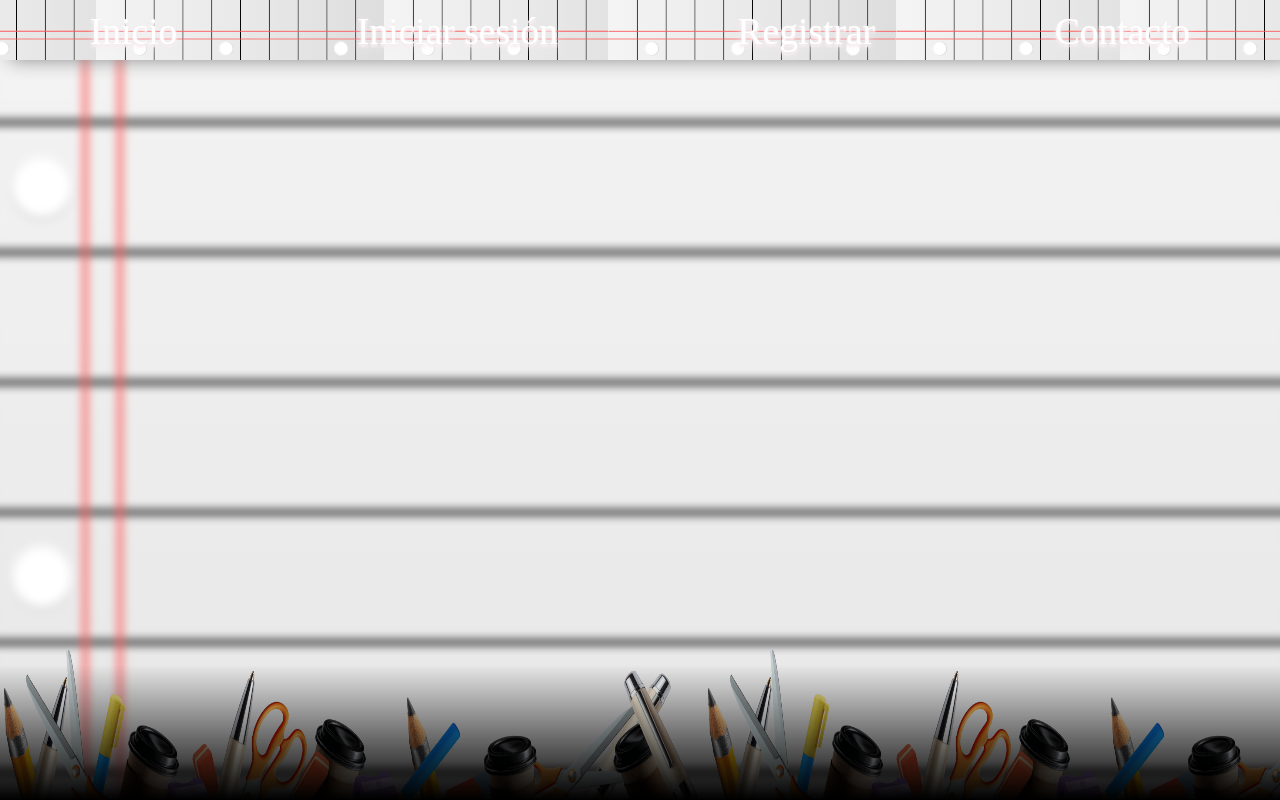
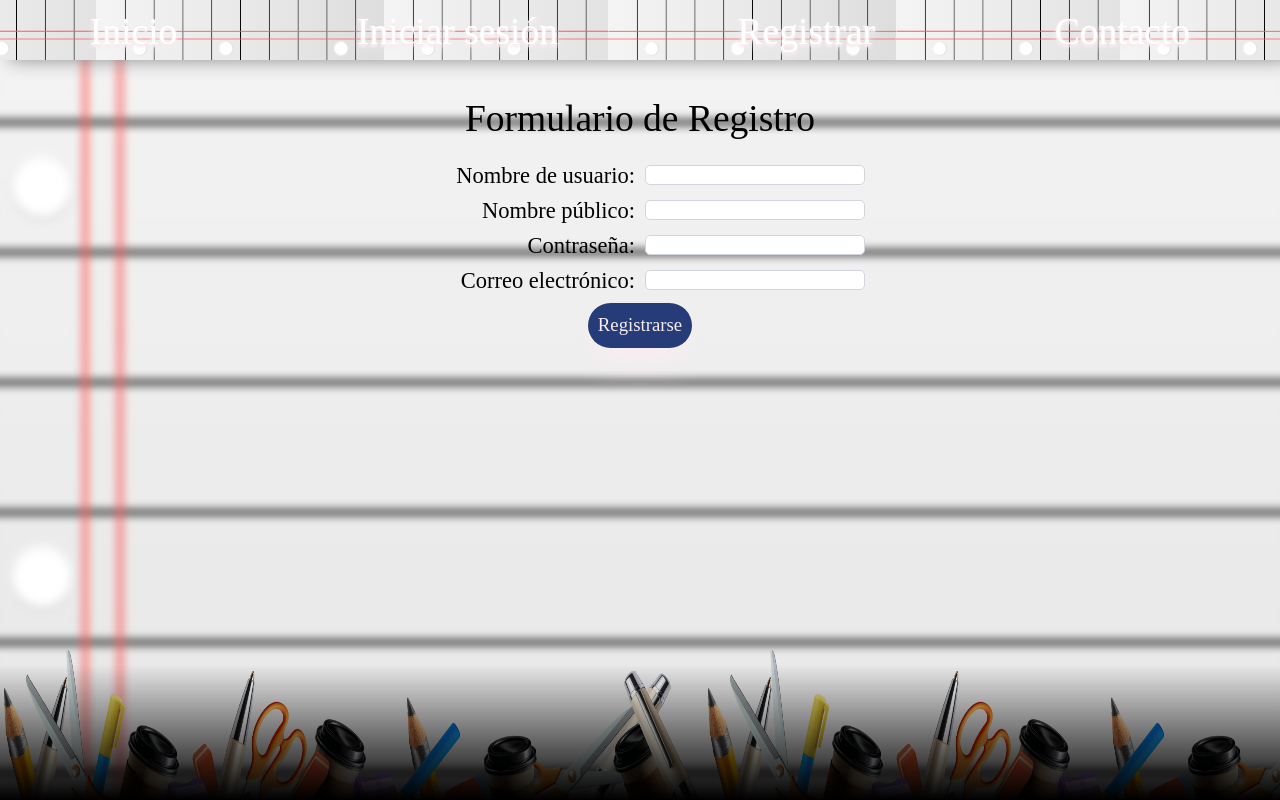
Before and after one commit to juliandonati/frontend-portfolio-reactts, a React (Vite) app: page /register in a window 1280 px wide. Built offline with nearby package versions, Linux system fonts and the light colour scheme; a web font is replaced by a local one.

Commit message:
feat: agregar ruta para registrar usuarios

```diff
--- a/src/App.tsx
+++ b/src/App.tsx
@@ -7,6 +7,7 @@ import LoginPage from "./pages/LoginPage/LoginPage.tsx";
 import ControlPanel from "./pages/ControlPanel/ControlPanel.tsx";
 import {Portfolio} from "./pages/Portfolio/Portfolio.tsx";
 import {PortfolioCreateItem} from "./pages/PortfolioCreateItem/PortfolioCreateItem.tsx";
+import RegisterPage from "./pages/RegisterPage/RegisterPage.tsx";
 
 export interface Token {
     tokenType: string;
@@ -31,6 +32,7 @@ export default function App() {
                 <Routes>
                     <Route path="/" element={<LandingSite/>}/>
                     <Route path="/login" element={<LoginPage/>}/>
+                    <Route path="/register" element={<RegisterPage/>}/>
                     <Route path="/control-panel" element={<ControlPanel/>}/>
                     <Route path="/u/:username/:action" element={<Portfolio/>}/>
                     <Route path="/u/:username/create/:itemType" element={<PortfolioCreateItem/>}/>
--- a/src/components/ui/GenericForm.tsx
+++ b/src/components/ui/GenericForm.tsx
@@ -119,13 +119,21 @@ export default function GenericForm<T>({
             body: isDataMultipart ? formData : formDataEntryValuesString
         })
             .then((response) => {
-                    if (response.ok)
-                        response.json()
-                            .then((responseJson) => {
-                                console.log("JSON Recibido como respuesta: " + responseJson);
-                                if (postFormFunc != undefined)
-                                    postFormFunc(responseJson);
-                            });
+                    if (response.ok) {
+                        const contentType = response.headers.get("content-type");
+                        if (contentType?.includes("application/json"))
+                            response.json()
+                                .then((responseJson) => {
+                                    if (postFormFunc != undefined)
+                                        postFormFunc(responseJson);
+                                });
+                        else
+                            response.text()
+                                .then((responseText)=>{
+                                    if (postFormFunc != undefined)
+                                        postFormFunc(responseText);
+                                })
+                    }
                     else
                         postErrorCallback(response.statusText);
                 }
@@ -174,7 +182,7 @@ export default function GenericForm<T>({
                     switch (formEntry.dataType) {
                         case "string":
                             return (
-                                <div className="form-entry" key={formEntry.name}>
+                                <div className="form-entry" id={`${formEntry.name}Div`} key={formEntry.name}>
                                     <label htmlFor={formEntry.name}
                                            className="form-label"
                                     >{formEntry.label}:</label>
--- /dev/null
+++ b/src/pages/RegisterPage/RegisterPage.css
@@ -0,0 +1,3 @@
+#recoveryEmailDiv{
+    display: none
+}
--- /dev/null
+++ b/src/pages/RegisterPage/RegisterPage.tsx
@@ -0,0 +1,37 @@
+import GenericForm, {type FormStructure} from "../../components/ui/GenericForm.tsx";
+import {useNavigate} from "react-router-dom";
+import {useSuccessDialog} from "../../hooks/useSuccessDialog.ts";
+import {SuccessDialog} from "../../components/layout/Miscellaneous/SuccessDialog.tsx";
+import {useErrorDialog} from "../../hooks/useErrorDialog.ts";
+import ErrorDialog from "../../components/layout/Miscellaneous/ErrorDialog.tsx";
+import "./RegisterPage.css";
+
+
+export default function RegisterPage() {
+    const {isSuccessOpen, successMessage, showSuccess} = useSuccessDialog();
+    const {isErrorOpen, errorMessage, showError, hideError} = useErrorDialog();
+    const navigate = useNavigate();
+    const registerFormStructure:FormStructure = {
+        formId:"login",
+        formName:"Formulario de Registro",
+        formEntryList:[
+            {name:"username",label:"Nombre de usuario",dataType:'string'},
+            {name:"displayName",label:"Nombre público",dataType:'string'},
+            {name:"unencryptedPassword",label:"Contraseña",dataType:'password'},
+            {name:"email",label:"Correo electrónico",dataType:'string'},
+            {name:"recoveryEmail",label:"Correo de recuperación",dataType:'string'}
+        ],
+        submitBtnText:"Registrarse"
+    }
+
+    return (
+        <>
+            <SuccessDialog isSuccessOpen={isSuccessOpen} successMessage={successMessage} onClose={()=>navigate("/login")}/>
+            <ErrorDialog isOpen={isErrorOpen} errorMessage={errorMessage} onClose={()=>hideError()}/>
+            <GenericForm formStructure={registerFormStructure} formPath={"auth/register"} formMethod={'POST'}
+                         postErrorCallback={()=>showError("Credenciales incorrectas o en uso")} // todo Validar campos individualmente
+                         postFormFunc={()=>showSuccess("¡Usuario registrado con éxito! Proceda a iniciar sesión")}
+            />
+        </>
+    );
+}
```
